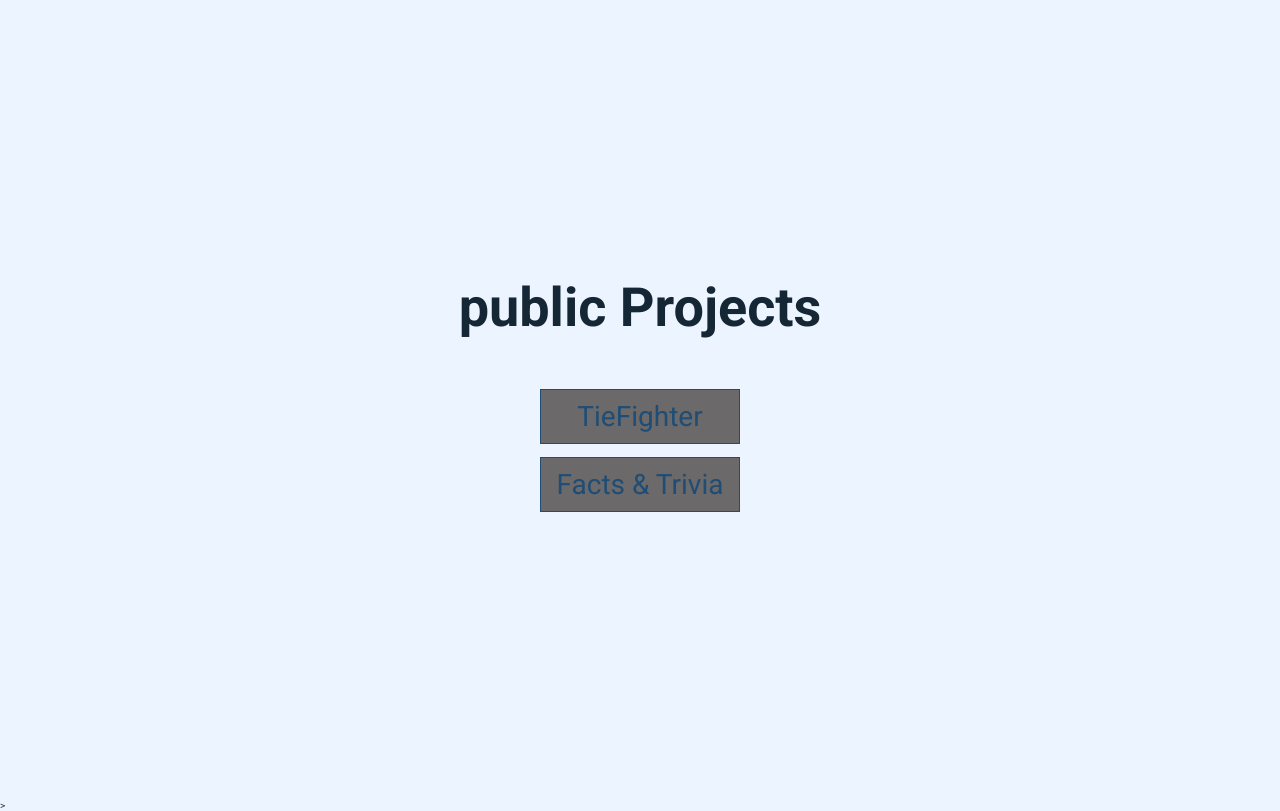
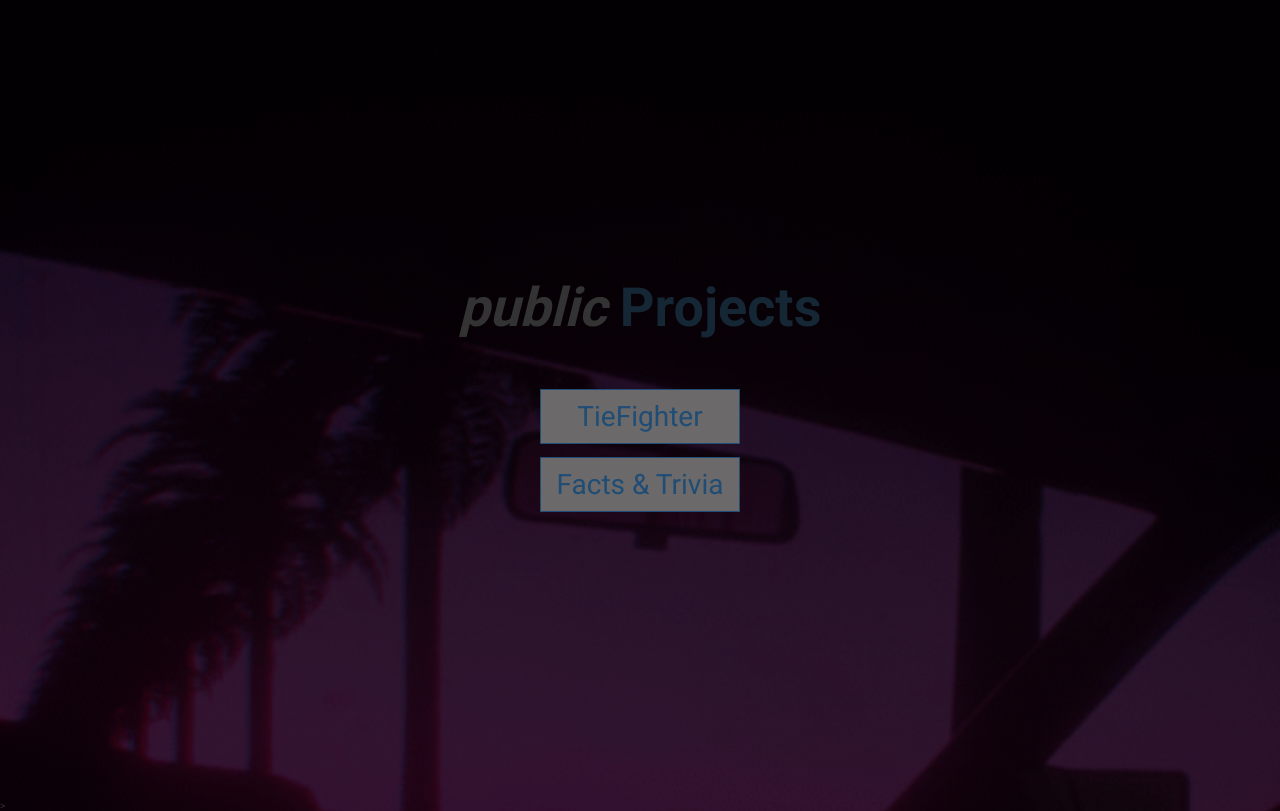
Before and after one commit to ZimvoMatwa/zimvomatwa.github.io, a PHP site: page /pubs/public.html in a window 1280 px wide. Run offline with PHP 8.4, Linux system fonts and the light colour scheme.

Commit message:
style public projects

```diff
--- a/pubs/public.html
+++ b/pubs/public.html
@@ -10,12 +10,12 @@
 <body>
     <div class="container">
       <div id="home" class="flex-center flex-column">
-        <h1>public Projects</h3>
+        <h1><i>public</i> Projects</h3>
         <a  href="https://github.com/ZimvoMatwa/tiefighter" class="pub" target="_blank">TieFighter</a>
         <!-- <div class="hidden"><img src="/resources/css/img/python.png" alt="python"></div> -->
         <div class="hidden">A 2 player classic 2D starship battle game made with the Pygame module</div>
         <a href="kwaz/index.html" class="pub">Facts & Trivia</a>
-        <div class="hidden">47% JS, 27% HTML & 26% CSS<br>This is a web based Facts and Trivia game currently using open source API to fetch the trivia, V2.0 with media files and custom API on the way</div>
+        <div class="hidden">built with JS, HTML and CSS<br>This is a web based Facts & Trivia game using OpenTriviaDB for the questions and local storage for score tracking, V2.0 with media files and custom API on the way</div>
       </div>
     </div>>
 
--- a/pubs/pubprojects.css
+++ b/pubs/pubprojects.css
@@ -3,6 +3,8 @@
 :root {
   background-color: #ecf5ff;
   font-size: 62.5%;
+  background-image: linear-gradient(rgba(0,0,0,0.8),rgba(0,0,0,0.8)), url(/resources/css/img/sunset.gif);
+  background-size: cover;
 }
 
 *{
@@ -81,6 +83,7 @@ h1 > span {
     margin: 2rem;
     text-align: center;
     font-size: 1.8rem;
+    font-weight: 500;
 }
 
 .hidden img {
@@ -90,5 +93,5 @@ h1 > span {
 
 .pub:hover + .hidden {
     display: inline-block;
-    color: rgb(101, 145, 180);
+    color: rgb(54, 126, 126);
 }
```
